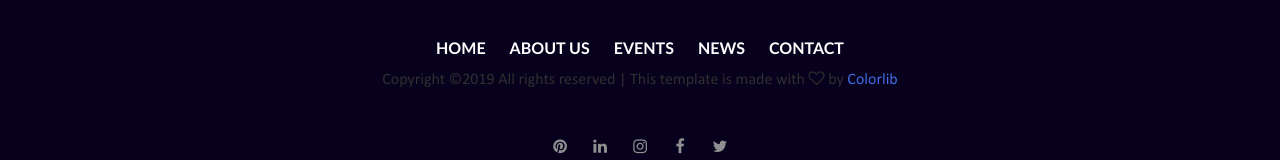
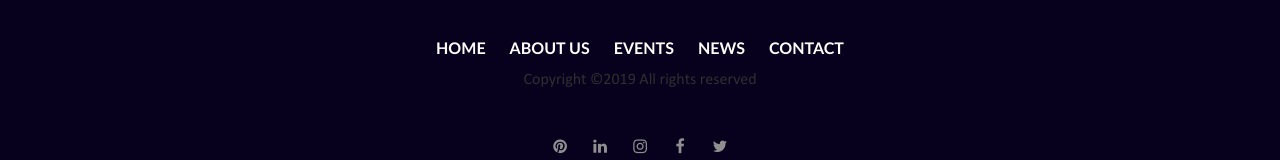
Before and after one commit to rajreet/rebeca2k19, a plain HTML site: page index.html in a window 1280 px wide. Shown: the part 6373-6533 px from the top of the page. Drawn offline with nearby package versions, Linux system fonts and the light colour scheme.

Commit message:
removed copyright

```diff
--- a/index.html
+++ b/index.html
@@ -442,7 +442,7 @@
                 </nav>
 
                 <!-- Link back to Colorlib can't be removed. Template is licensed under CC BY 3.0. -->
-Copyright &copy;<script>document.write(new Date().getFullYear());</script> All rights reserved | This template is made with <i class="fa fa-heart-o" aria-hidden="true"></i> by <a href="https://colorlib.com" target="_blank">Colorlib</a>
+Copyright &copy;<script>document.write(new Date().getFullYear());</script> All rights reserved
 <!-- Link back to Colorlib can't be removed. Template is licensed under CC BY 3.0. -->
 
                 <div class="footer-social">
```
